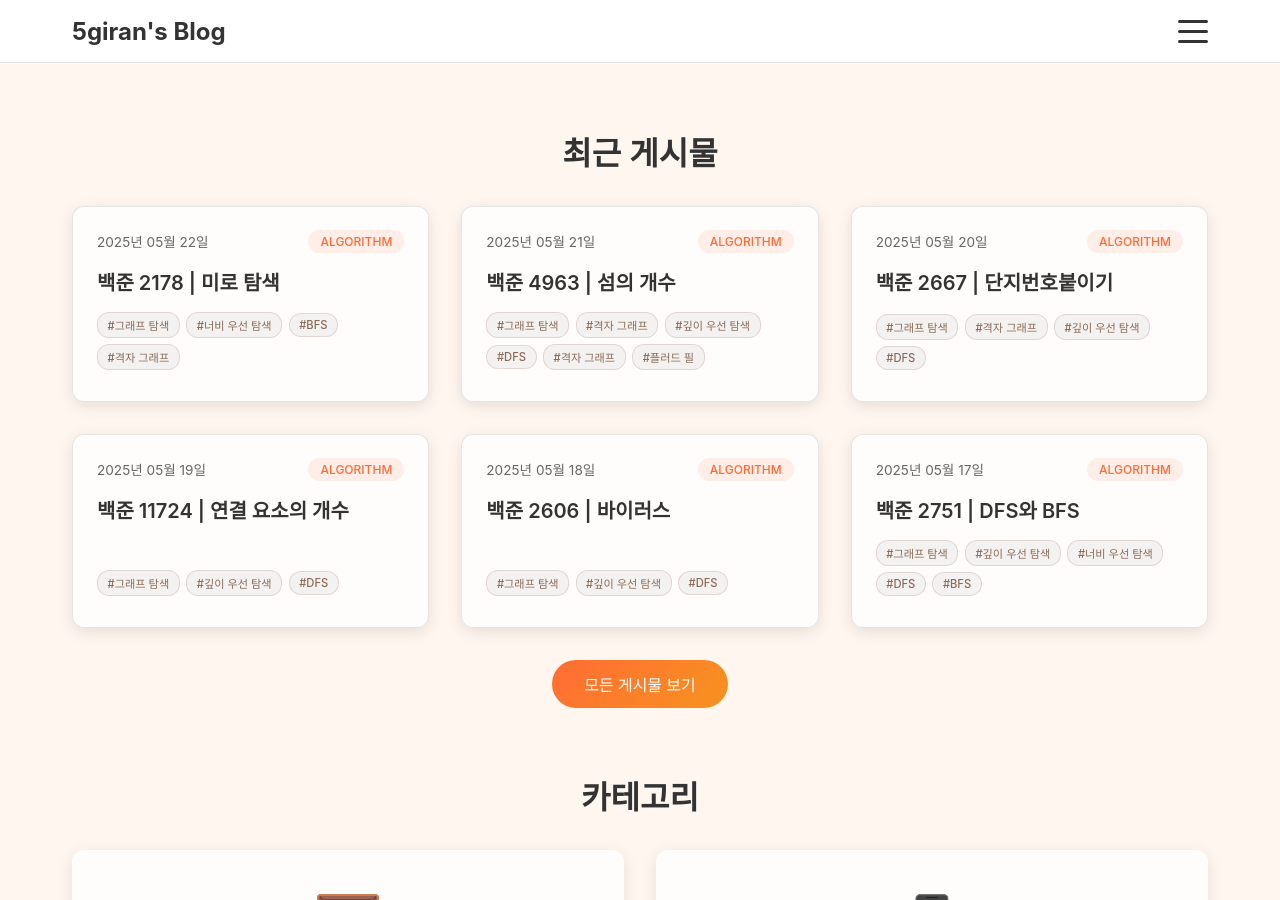
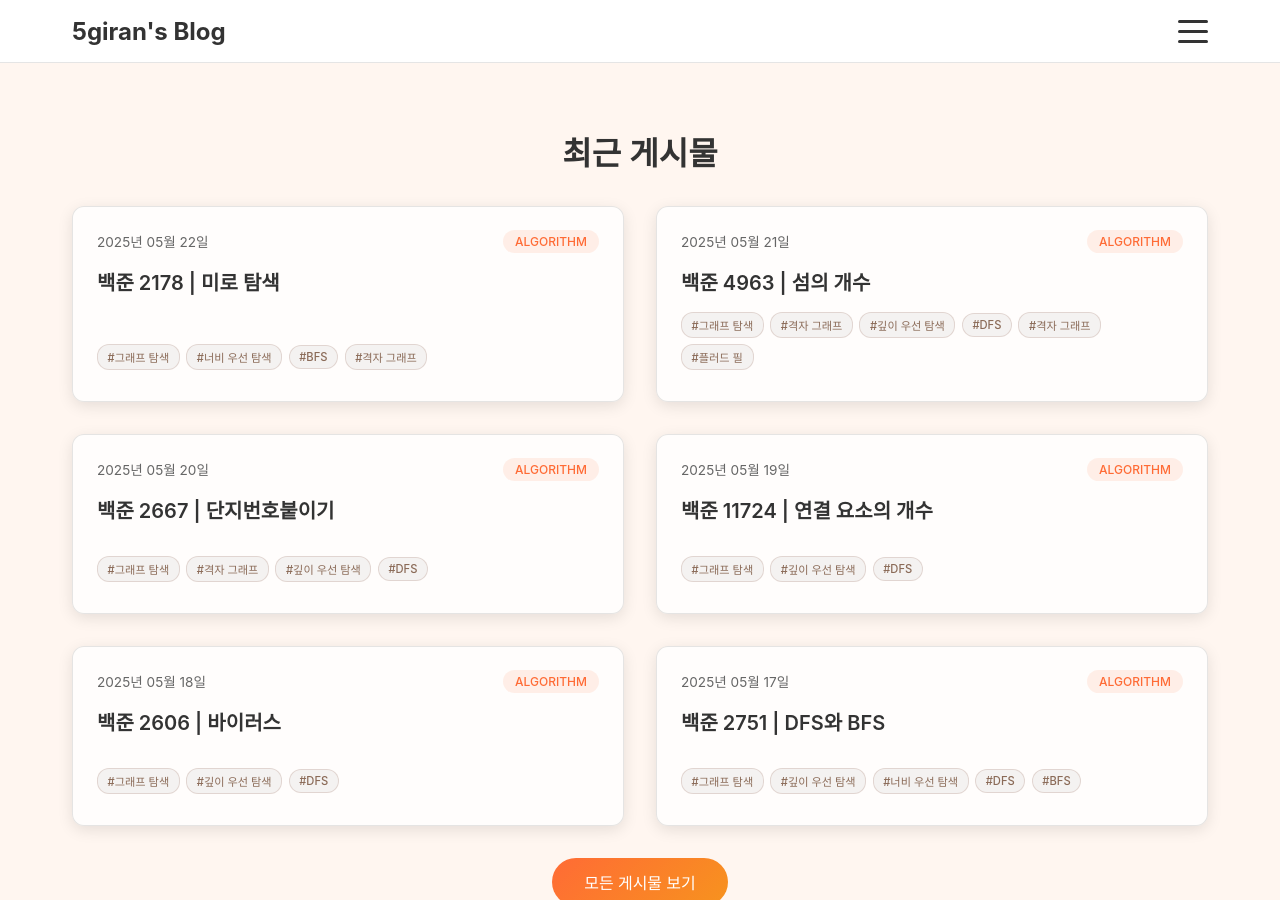
Before and after one commit to 5giran/5giran.github.io, a Jekyll site: the page built from index.md, in a window 1280 px wide and 900 px high. Built offline with Jekyll 4.4.1, drawn with Linux system fonts in a browser that asks for light colours; some web fonts are replaced.

Commit message:
Update layout.css

```diff
--- a/assets/css/layout.css
+++ b/assets/css/layout.css
@@ -15,7 +15,7 @@
 .category-page .posts-grid,
 .posts-archive .posts-grid {
   display: grid;
-  grid-template-columns: repeat(auto-fit, minmax(350px, 1fr));
+  grid-template-columns: repeat(2, 1fr);
   gap: 2rem;
   margin-bottom: 2rem;
   width: 100%; /* Ensure full width within container */
```
